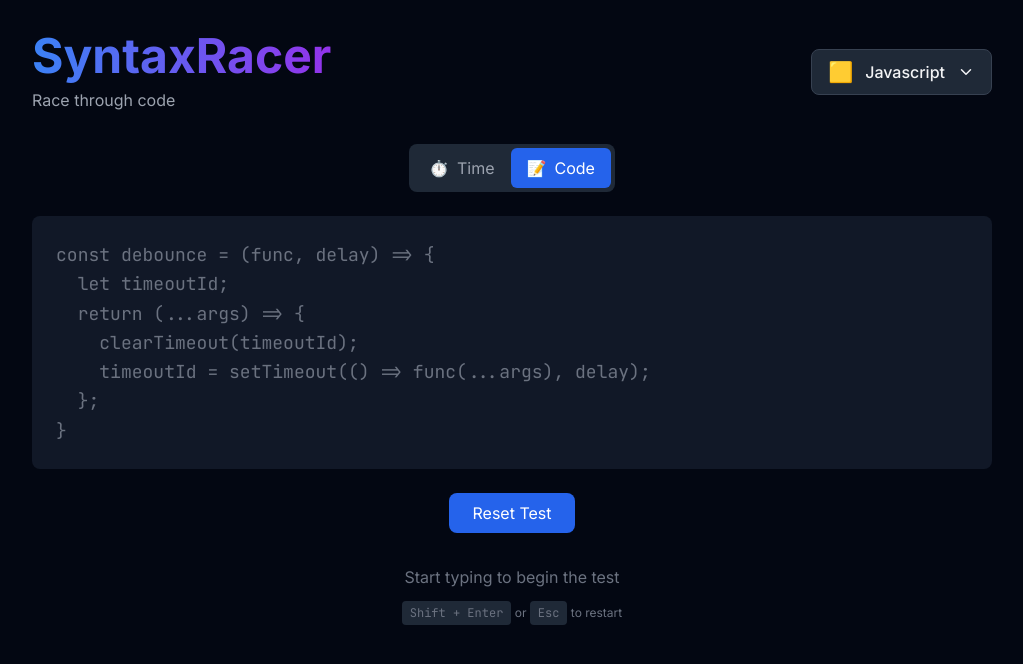
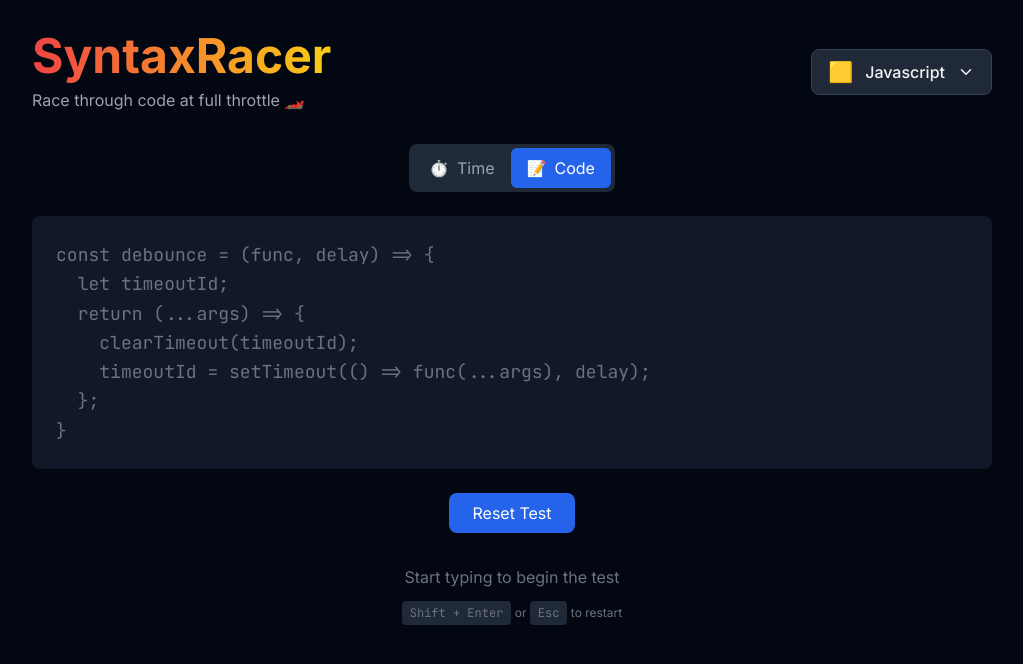
Before and after one commit to Raynzler/CodeGP, a Next.js app: page / in a window 1280 px wide. Shown: the top 664 px of the page, without its empty margins (128-1151 px from the left). Built offline with nearby package versions, Linux system fonts and the light colour scheme.

Commit message:
F1-theme initialised

```diff
--- a/src/app/page.tsx
+++ b/src/app/page.tsx
@@ -198,11 +198,11 @@ export default function Home() {
         <header className="flex items-center justify-between mb-8">
           <div>
             <h1 className="text-5xl font-bold mb-2">
-              <span className="bg-gradient-to-r from-blue-500 to-purple-600 bg-clip-text text-transparent">
+              <span className="bg-gradient-to-r from-red-500 to-yellow-400 bg-clip-text text-transparent">
                 SyntaxRacer
               </span>
             </h1>
-            <p className="text-gray-400">Race through code</p>
+            <p className="text-gray-400">Race through code at full throttle 🏎️</p>
           </div>
 
           <LanguageDropdown
```
